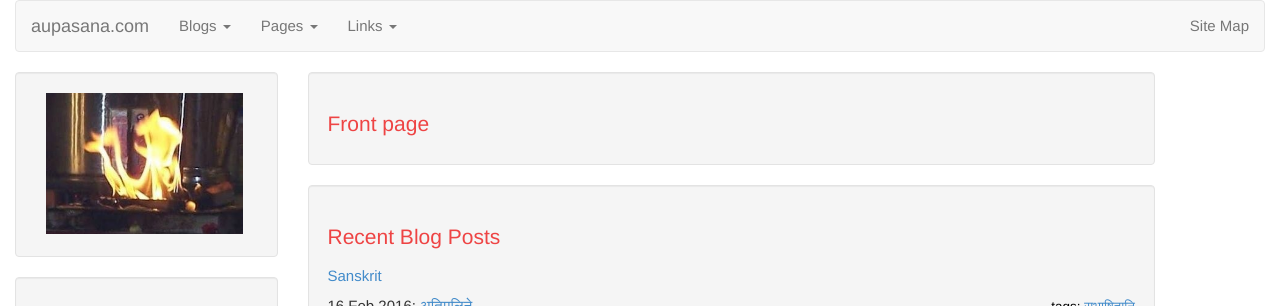
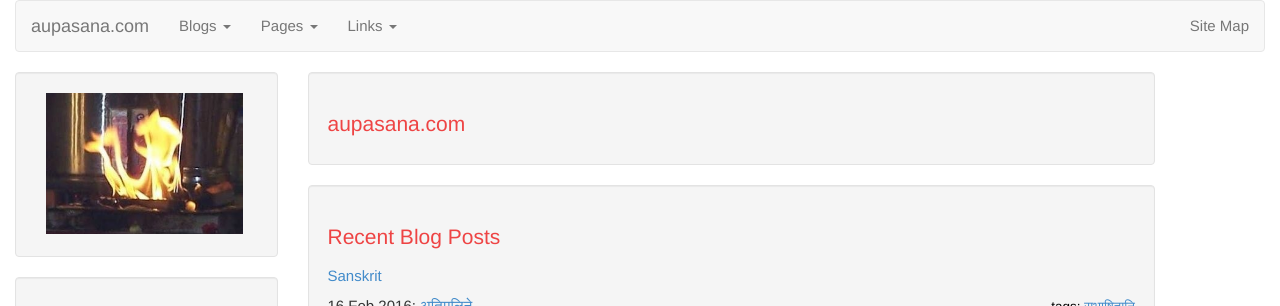
Before and after one commit to aupasana/aupasana.github.io, a Jekyll site: the page built from index.html, in a window 1280 px wide. Shown: the top 306 px of the page. Built offline with Jekyll 4.4.1, drawn with Linux system fonts in a browser that asks for light colours.

Commit message:
index.html: change title to aupasana.com

```diff
--- a/index.html
+++ b/index.html
@@ -1,7 +1,7 @@
 ---
 layout: blog
 blog: front
-title: Front page
+title: aupasana.com
 omitcategories: true
 blogstodisplay:
  - sanskrit
```
